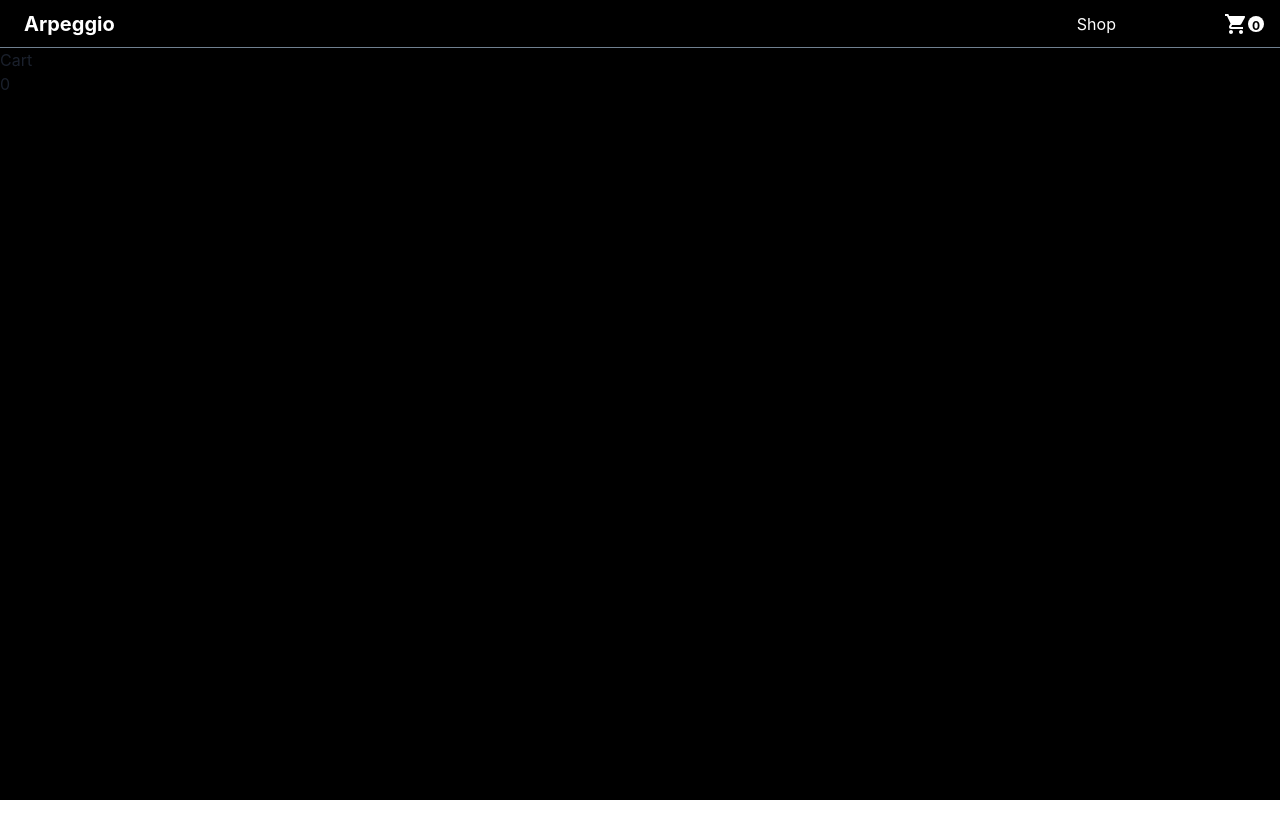
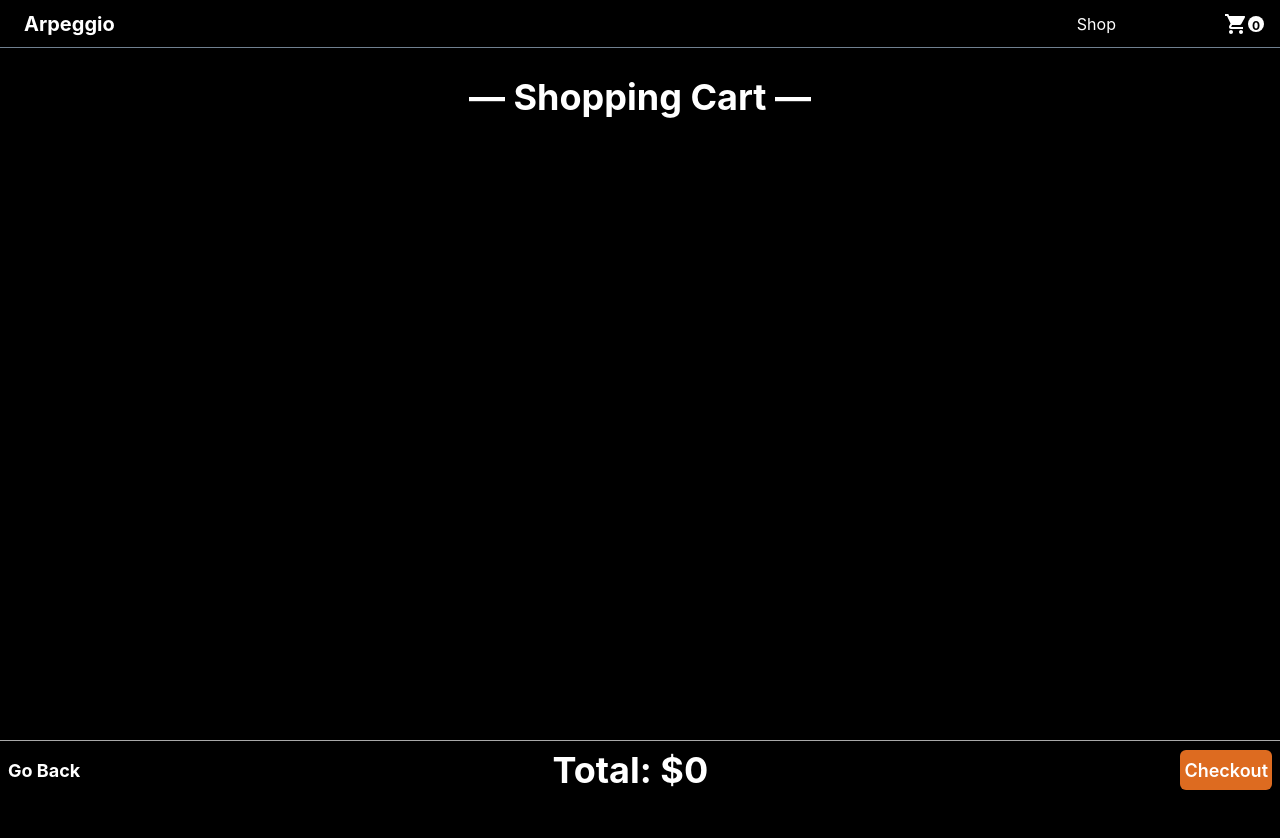
Before and after one commit to jvfe/shopping-cart, a React (Create React App) app: page /cart in a window 1280 px wide. Shown: the top 838 px of the page. Before the commit the page ends 800 px from the top, so only its background shows below. Built offline with nearby package versions, Linux system fonts and the light colour scheme.

Commit message:
feat: Style cart page + some other things

```diff
--- a/src/components/Cart.js
+++ b/src/components/Cart.js
@@ -1,4 +1,5 @@
 import React from "react";
+import { Flex, Box, Wrap, Center, Button, Heading } from "@chakra-ui/react";
 import CartItem from "./CartItem";
 
 const Cart = ({ cart, remove, minus, plus }) => {
@@ -7,15 +8,46 @@ const Cart = ({ cart, remove, minus, plus }) => {
   );
 
   return (
-    <div>
-      <h1>Cart</h1>
-      {cart.map((item) => {
-        return (
-          <CartItem item={item} remove={remove} minus={minus} plus={plus} />
-        );
-      })}
-      <p>{subTotal}</p>
-    </div>
+    <Box
+      d="flex"
+      flexDir="column"
+      bg="black"
+      minH="100%"
+      justifyContent="space-between"
+    >
+      <Center color="white" p={4} flexDir="column">
+        <Heading color="white" mt={3}>
+          — Shopping Cart —
+        </Heading>
+        <Wrap justify="center" maxW="80%" mt={6}>
+          {cart.map((item) => {
+            return (
+              <CartItem item={item} remove={remove} minus={minus} plus={plus} />
+            );
+          })}
+        </Wrap>
+      </Center>
+      <Flex
+        alignItems="center"
+        justifyContent="space-between"
+        p={2}
+        borderTop="1px solid darkgray"
+        position="sticky"
+        bottom="0"
+        maxH="sm"
+        w="100%"
+        color="white"
+        bgColor="blackAlpha.800"
+      >
+        <Heading fontSize={{ base: "sm", md: "lg" }}>Go Back</Heading>
+        <Heading fontSize={{ base: "xl", md: "4xl" }}>
+          Total: ${subTotal}
+        </Heading>
+        <Button fontSize={{ base: "sm", md: "lg" }} colorScheme="orange" p={1}>
+          Checkout
+        </Button>
+      </Flex>
+    </Box>
   );
 };
 
--- a/src/components/ItemPage.js
+++ b/src/components/ItemPage.js
@@ -3,7 +3,7 @@ import { Flex, Image, Center, Text, Heading, Button } from "@chakra-ui/react";
 
 const ShopItem = ({ item, addCart }) => {
   return (
-    <Flex px={4} h="100%" bg="black">
+    <Flex px={4} py={2} minH="100%" bg="black">
       <Flex
         flexDir={{ base: "column", lg: "row" }}
         alignItems="center"
@@ -29,7 +29,13 @@ const ShopItem = ({ item, addCart }) => {
             significa nadis i pareci latim. Aenean aliquam molestie leo, vitae
             iaculis nisl. Casamentiss faiz malandris se pirulitá.
           </Text>
-          <Button my={4} w="50%" onClick={() => addCart(item)}>
+          <Button
+            colorScheme="orange"
+            bgColor="orange.700"
+            my={4}
+            w="50%"
+            onClick={() => addCart(item)}
+          >
             Add to cart
           </Button>
         </Center>
--- a/src/components/Nav.js
+++ b/src/components/Nav.js
@@ -33,7 +33,7 @@ const Nav = ({ cartSize }) => {
       <Box
         d="flex"
         justifyContent="space-between"
-        w={{ base: "40%", lg: "15%" }}
+        w={{ base: "40%", md: "15%" }}
       >
         <CLink as={Link} to="/shop">
           Shop
--- a/src/components/Shop.js
+++ b/src/components/Shop.js
@@ -10,16 +10,10 @@ const Shop = ({ items }) => {
       justifyContent="center"
       bgColor="black"
     >
-      <Heading color="white" mt={2}>
-        Our Products
+      <Heading color="white" mt={3}>
+        — Our Products —
       </Heading>
-      <Wrap
-        w={{ sm: "100%", lg: "90%" }}
-        alignItems="center"
-        justifyContent="center"
-        mt={2}
-        p={4}
-      >
+      <Wrap w={{ sm: "100%", lg: "90%" }} justify="center" mt={1} p={4}>
         {items.map((item) => {
           return <ShopItem key={item.id} item={item} />;
         })}
```
Also changed, not shown: src/components/CartItem.js (+61 -7 lines).
